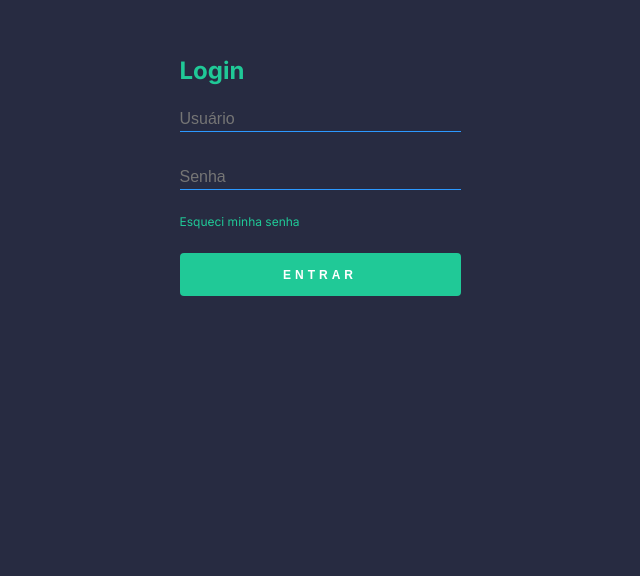
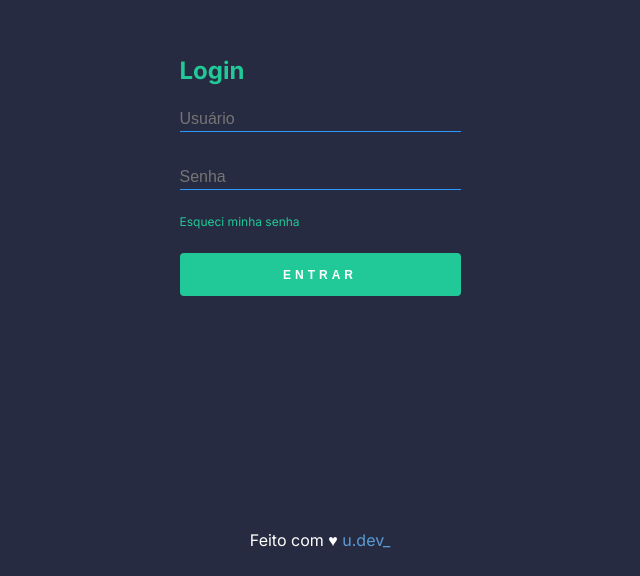
Before and after one commit to uthanhercules/client-themis-library, a React (Create React App) app: page / in a window 1280 px wide. Shown: the part 224-800 px from the top of the page, without its empty margins (320-960 px from the left). Built offline with nearby package versions, Linux system fonts and the light colour scheme.

Commit message:
Made with love marker

```diff
--- a/src/App.scss
+++ b/src/App.scss
@@ -7,3 +7,13 @@
 html {
   font-family: 'Inter', sans-serif;
 }
+
+.made-with-love {
+  position: absolute;
+  bottom: 26px;
+  color: #fff;
+
+  span {
+    color: #5B9BD5;
+  }
+}
--- a/src/pages/App-Login/index.tsx
+++ b/src/pages/App-Login/index.tsx
@@ -39,6 +39,11 @@ const index = () => {
         <Link className="forgot-password" to="/recuperar-senha">Esqueci minha senha</Link>
         <button type="button" onClick={() => login()}>Entrar</button>
       </article>
+      <span className="made-with-love">
+        Feito com ♥
+        {' '}
+        <span>u.dev_</span>
+      </span>
     </main>
   );
 };
--- a/src/pages/App-Login/style.scss
+++ b/src/pages/App-Login/style.scss
@@ -55,5 +55,4 @@
       }
     }
   }
-
 }
--- a/src/pages/App-PasswordRecovery/index.tsx
+++ b/src/pages/App-PasswordRecovery/index.tsx
@@ -41,6 +41,11 @@ const index = () => {
         <Link className="return-login" to="/login">Retornar ao Login</Link>
         <button type="button" onClick={() => recoverPassword()}>Trocar Senha</button>
       </article>
+      <span className="made-with-love">
+        Feito com ♥
+        {' '}
+        <span>u.dev_</span>
+      </span>
     </main>
   );
 };
```
